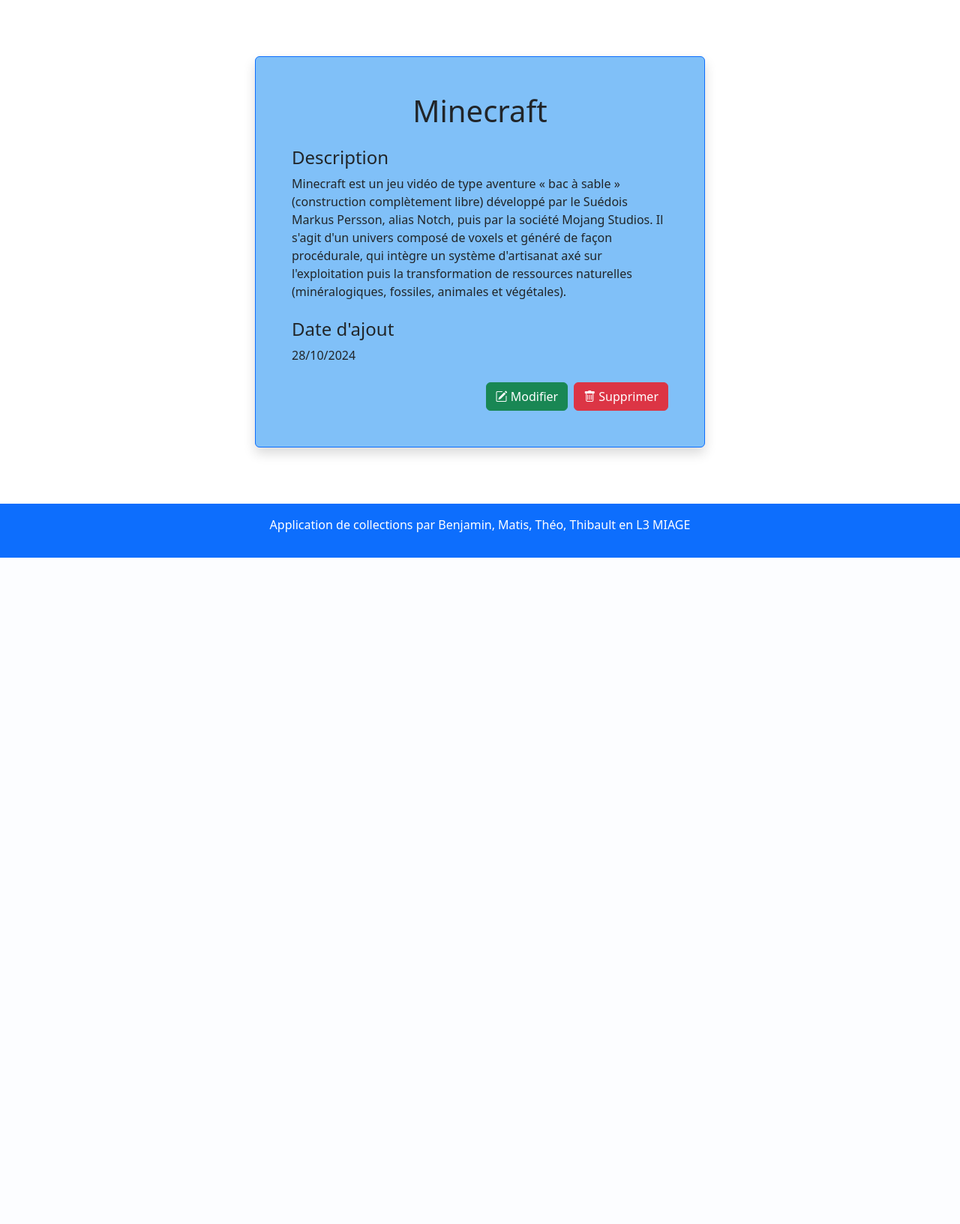
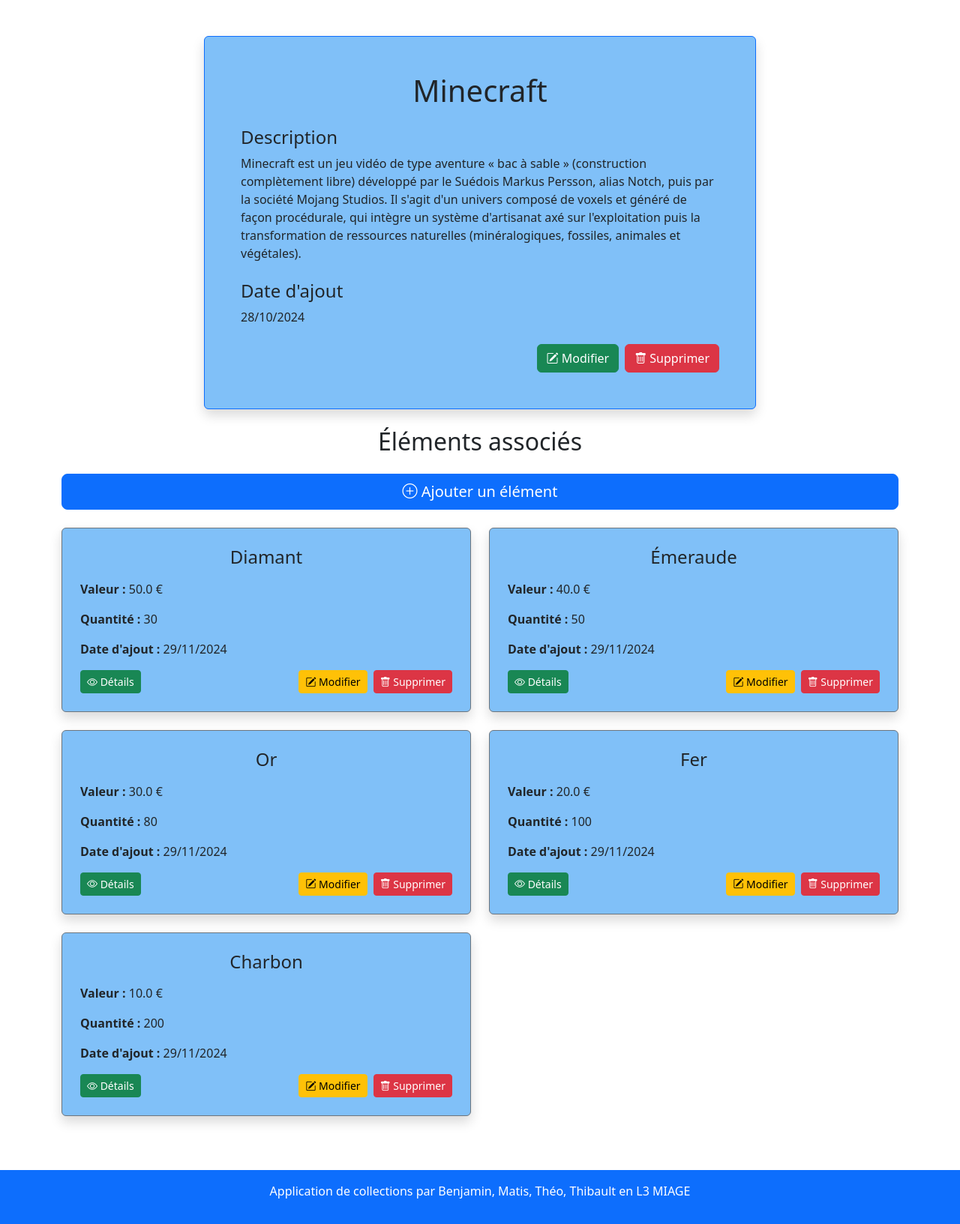
Before and after one commit to benji28000/cc-web-test1, a Django app: page /collection/1 in a window 1280 px wide. Shown: the part 56-1689 px from the top of the page at 75% size. Before the commit the page ends 800 px from the top, so only its background shows below. Run offline with Django 5.2, Linux system fonts and the light colour scheme; data comes from the database, SQL or seed files in the repository; both versions use the stored data as it was after the commit; some libraries are stand-ins or nearby versions.

Commit message:
question 16

```diff
--- a/collec_management/templates/collec_detail.html
+++ b/collec_management/templates/collec_detail.html
@@ -3,19 +3,21 @@
 {% block title %}{{ collec.title }}{% endblock %}
 
 {% block bootstrap5_content %}
-<div class="container my-5 d-flex justify-content-center">
+<div class="container my-5">
 
-    <div class="p-5 border border-primary rounded shadow" style="background-color: #80c0f8; max-width: 600px; width: 100%;">
-        <h1 class="text-center mb-4">{{ collec.title }}</h2>
+    <div class="row justify-content-center">
+        <div class="col-lg-8">
+            <div class="p-5 border border-primary rounded shadow mb-4" style="background-color: #80c0f8;">
+                <h1 class="text-center mb-4">{{ collec.title }}</h1>
                 <div class="mb-4">
-            <h4 >Description</h5>
+                    <h4>Description</h4>
                     <p class="text-dark">{{ collec.description }}</p>
                 </div>
                 <div class="mb-4">
-            <h4 >Date d'ajout</h5>
+                    <h4>Date d'ajout</h4>
                     <p class="text-dark">{{ collec.date | date:"j/m/Y" }}</p>
                 </div>
-        <div class="d-flex justify-content-end ">
+                <div class="d-flex justify-content-end">
                     <a href="{% url 'collec_change' collec.id %}" class="btn btn-success me-2">
                         <i class="bi bi-pencil-square"></i> Modifier
                     </a>
@@ -24,6 +26,47 @@
                     </a>
                 </div>
             </div>
+        </div>
+    </div>
+
+    <h2 class="text-center mb-4">Éléments associés</h2>
+    <div class="d-grid gap-2 mb-4">
+        <a href="{% url 'element_add' %}" class="btn btn-primary btn-lg">
+            <i class="bi bi-plus-circle"></i> Ajouter un élément
+        </a>
+    </div>
+
+    {% if elements %}
+        <div class="row">
+            {% for element in elements %}
+                <div class="col-md-6 mb-4 d-flex justify-content-center">
+                    <div class="p-4 border border-secondary rounded shadow" style="background-color: #80c0f8; max-width: 600px; width: 100%;">
+                        <h4 class="text-center mb-3">{{ element.title }}</h4>
+                        <div class="mb-3">
+                            <p><strong>Valeur :</strong> {{ element.value }} €</p>
+                            <p><strong>Quantité :</strong> {{ element.quantity }}</p>
+                            <p><strong>Date d'ajout :</strong> {{ element.date | date:"j/m/Y" }}</p>
+                        </div>
+                        <div class="d-flex justify-content-between align-items-center">
+                            <a href="{% url 'element_detail' element.id %}" class="btn btn-success btn-sm">
+                                <i class="bi bi-eye"></i> Détails
+                            </a>
+                            <div class="d-flex">
+                                <a href="{% url 'element_edit' element.id %}" class="btn btn-warning btn-sm me-2">
+                                    <i class="bi bi-pencil-square"></i> Modifier
+                                </a>
+                                <a href="{% url 'element_del' element.id %}" class="btn btn-danger btn-sm">
+                                    <i class="bi bi-trash"></i> Supprimer
+                                </a>
+                            </div>
+                        </div>
+                    </div>
+                </div>
+            {% endfor %}
+        </div>
+    {% else %}
+        <p class="text-center">Aucun élément associé à cette collection.</p>
+    {% endif %}
 
 </div>
 {% endblock %}
--- a/collec_management/views.py
+++ b/collec_management/views.py
@@ -11,11 +11,9 @@
     return render(request, 'about.html')
 
 def collection(request,collec_id) :
-    try:
-        collec = Collec.objects.get(pk=collec_id)
-    except Collec.DoesNotExist:
-        raise Http404("La collection n'existe pas")
-    return render(request,"collec_detail.html",{"collec":collec})
+    collec = get_object_or_404(Collec,pk=collec_id)
+    elements = Element.objects.filter(collec=collec)
+    return render(request,"collec_detail.html",{"collec":collec, "elements":elements})
 
 def collectionList(request):
     try:
```
Also changed, not shown: db.sqlite3. Lines whose indentation alone changed are shown as unchanged.
